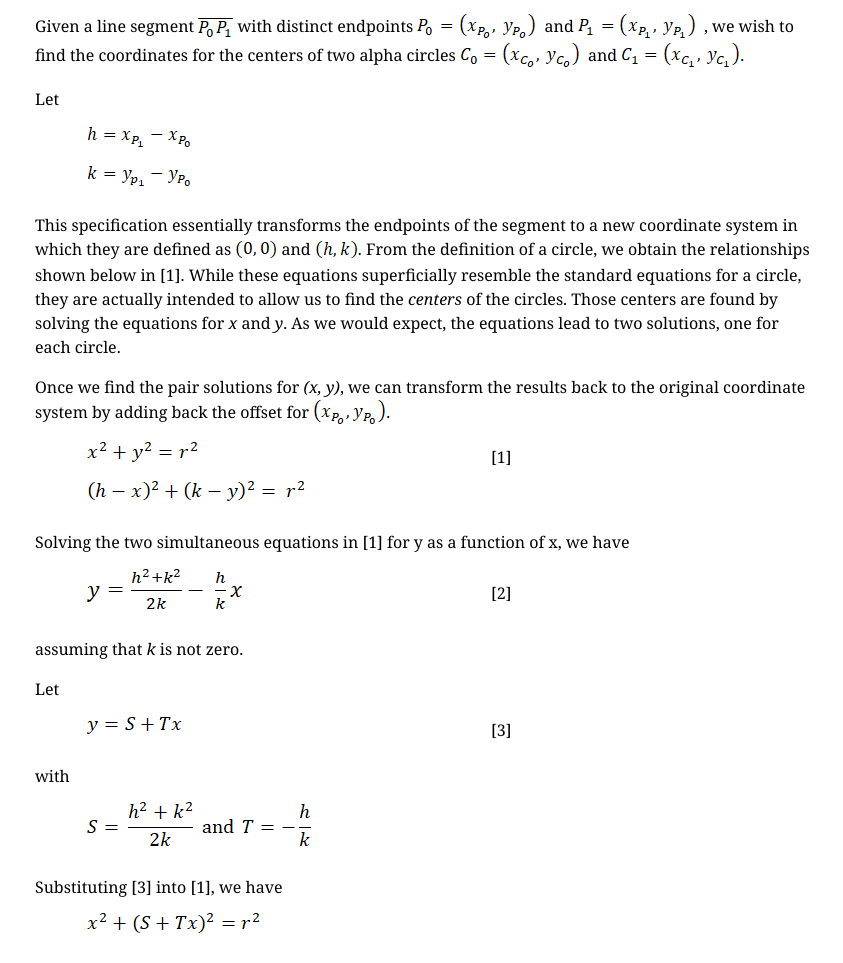
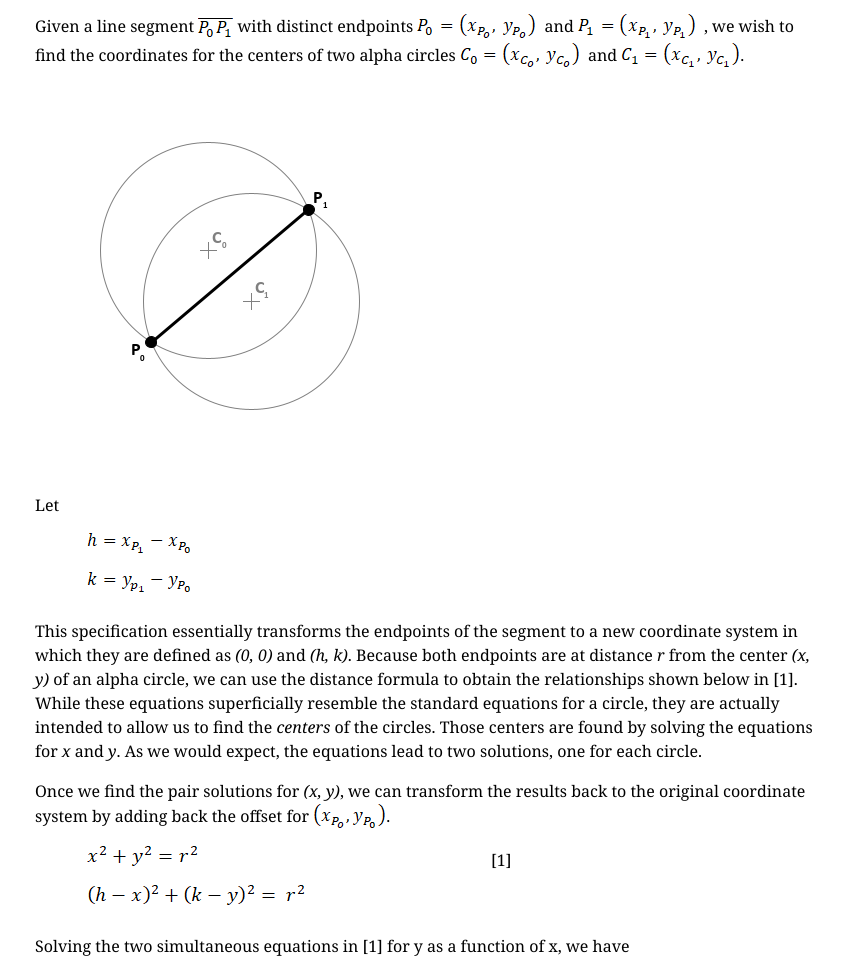
Before and after one commit to gwlucastrig/TinfourDocs, a plain HTML site: page docs/AlphaShape/AlphaShapePart3.html in a window 1280 px wide. Shown: the part 804-1767 px from the top of the page, without its empty margins (140-983 px from the left). Drawn offline with Linux system fonts and the light colour scheme.

Commit message:
Editorial additions

```diff
--- a/docs/AlphaShape/AlphaShapePart3.html
+++ b/docs/AlphaShape/AlphaShapePart3.html
@@ -56,7 +56,7 @@
                     for two circles of radius <i>r</i> that intersect a line segment of length
                     <i>2r</i> or less. This calculation can be accomplished using basic algebra,
                     though a software implementation needs to make a few adjustments to compensate
-                    for the limits of float-point arithmetic.  In particular, when processing
+                    for the limits of floating-point arithmetic.  In particular, when processing
                     geospatial data, we are often faced with coordinates that are separated by small
                     distances but have a large magnitude. And, under some circumstances, calculations
                     with large-magnitude values suffer a loss of precision when low-order digits
@@ -73,6 +73,7 @@
                     and
                     <img class="imageInText" width=119 height=29 src="math2/image005.png">.
                 </p>
+                <img width="390" height="390" alt="Alpha circles" title="Segment with alpha circles" src="images3/AlphaCirclesForSegment.png"/>
                 <p>Let</p>
                 <table class="math">
                     <tr>
@@ -87,9 +88,9 @@
 
                 <p>This specification essentially transforms the endpoints of
                     the segment to a new coordinate system in which they are defined as
-                    <img class="imageInText" width=42 height=25 src="math2/image008.png">
-                    and  <img class="imageInText" width=43 height=25 src="math2/image009.png">.
-                    From the definition of a circle, we obtain the relationships shown
+                    <i>(0, 0)</i> and <i>(h, k)</i>.
+                    Because both endpoints are at distance <i>r</i> from the center <i>(x, y)</i> of an
+                    alpha circle, we can use the distance formula to obtain the relationships shown
                     below in [1].  While these equations superficially resemble the
                     standard equations for a circle, they are actually intended to
                     allow us to find the <i>centers</i> of the circles.
@@ -224,7 +225,7 @@
                 The Tinfour implementation uses this
                 information as part of its logic for constructing the alpha shape.
                 So, when computing the alpha circle centers,
-                Tinfour ensures that the solutiuons are given in order
+                Tinfour ensures that the solutions are given in order
                 so that  the circle center to the left of the line segment is given first
                 and the circle center to the right of the line segment is given second.
 
```
Also changed, not shown: docs/AlphaShape/images2/TinfourVertexNomenclature.png, docs/AlphaShape/images3/AlphaCirclesForSegment.png (added).
